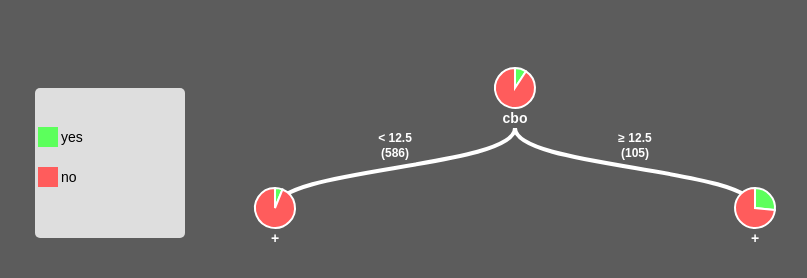
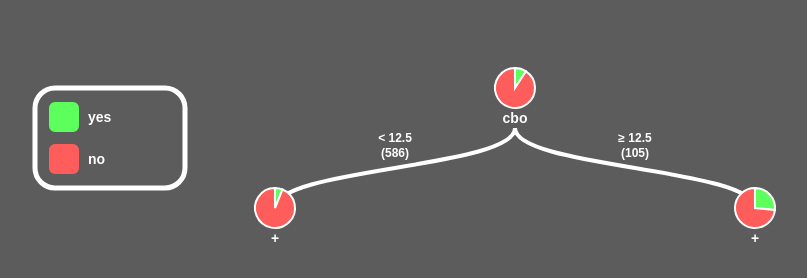
Before and after one commit to paulobruno/PieTree, a plain HTML site: page ClassificationTree/index.html in a window 1280 px wide. Shown: the whole page, without its empty margins (93-900 px from the left). Drawn offline with Linux system fonts and the light colour scheme.

Commit message:
Created legend of colors

```diff
--- a/ClassificationTree/index.html
+++ b/ClassificationTree/index.html
@@ -51,6 +51,8 @@ rect {
     background: rgba(0, 0, 0, 0.8);
     color: #fff;
     border-radius: 2px;
+    font: 14px sans-serif;
+    font-weight: bold;
 }
 </style>
 
@@ -2151,41 +2153,77 @@ rect {
 
 
     // chart legend
-    var legendSpacingX = 4;
-    var legendSpacingY = 40;
-    var legendRectSize = 18;
-    var legendRectSpacingX = 4;
-    var legendRectSpacingY = -4;
-
+    var innerWidthSpacing = 10;
+    var innerHeightSpacing = 10;
+
+    var fontSize = 14;
+    var innerRectSize = 28;
+
+    var innerLabelSpacingX = 10;
+    var innerLabelSpacingY = -2 + (-(innerRectSize - fontSize) / 2);
+
+    var spanY = 14;
+    var innerRectSpacingX = 15;
+    var innerRectSpacingY = 15;
+
+    var spacingBetweenRect = innerRectSize + spanY;
+
+    var numOfRects = color.length + 1; // color.length retorna 1 a menos
+    var outerRectWidth = (2 * innerRectSpacingY) + (numOfRects * innerRectSize) + ((numOfRects-1) * spanY);
+
+    // legend outer rect
     var rectLegend = svg.append("rect")
         .attr("width", "150")
-        .attr("height", "150")
-        .attr("rx", "5")
-        .attr("ry", "5")
-        .style("fill", "#fff")
-        .style("opacity", "0.8");
-
+        .attr("height", outerRectWidth)
+        .attr("rx", "20")
+        .attr("ry", "20")
+        .style("fill", "#5c5c5c")
+        .style("stroke", "#fff")
+        .style("stroke-width", "5px")
+        .style("opacity", "1");
+
+    // rect + label group
     var legend = svg.selectAll(".legend")
         .data(color.domain())
         .enter()
       .append("g")
         .attr("class", "legend")
         .attr("transform", function(d, i) {
-            return "translate(" + legendSpacingX + "," + ((i+1) * legendSpacingY) + ")";
+            return "translate(" + innerRectSpacingX + "," + (innerRectSpacingY + (i * spacingBetweenRect)) + ")";
         });
 
+    // help tip
+    var helpColorTip = d3.tip()
+        .attr("class", "d3-tip")
+        .offset([-10,0])
+        .html(function(d, i) {
+            return (i == 0) ? "if is yes" : "if is no";
+        });
+
+    svg.call(helpColorTip);
+
+    legend.on("mouseover", helpColorTip.show)
+          .on("mouseout", helpColorTip.hide);
+
+    // red and green rects
     legend.append("rect")
-        .attr("width", legendRectSize)
-        .attr("height", legendRectSize)
+        .attr("width", innerRectSize)
+        .attr("height", innerRectSize)
+        .attr("rx", "5")
+        .attr("ry", "5")
         .style("fill", color)
         .style("stroke", color);
 
+    // yes and no labels
     legend.append("text")
-        .attr("x", legendRectSize + legendRectSpacingX)
-        .attr("y", legendRectSize + legendRectSpacingY)
+        .attr("x", innerRectSize + innerLabelSpacingX)
+        .attr("y", innerRectSize + innerLabelSpacingY)
         .text(function(d, i) {
             return (i == 0) ? "yes" : "no";
-        });
+        })
+        .style("fill", "#fff")
+        .style("font", function(d) { return fontSize + "px sans-serif"; })
+        .style("font-weight", "bold");
 
 </script>
 </body>
```
